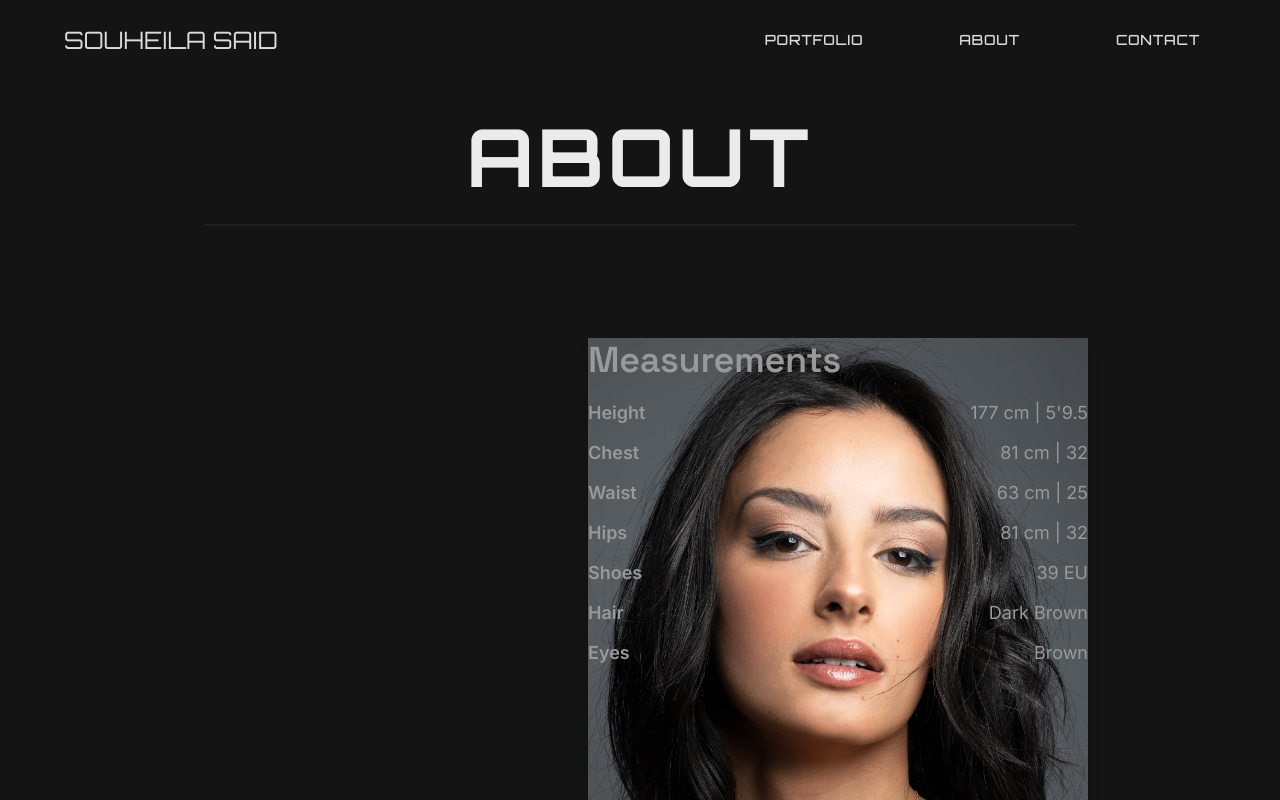
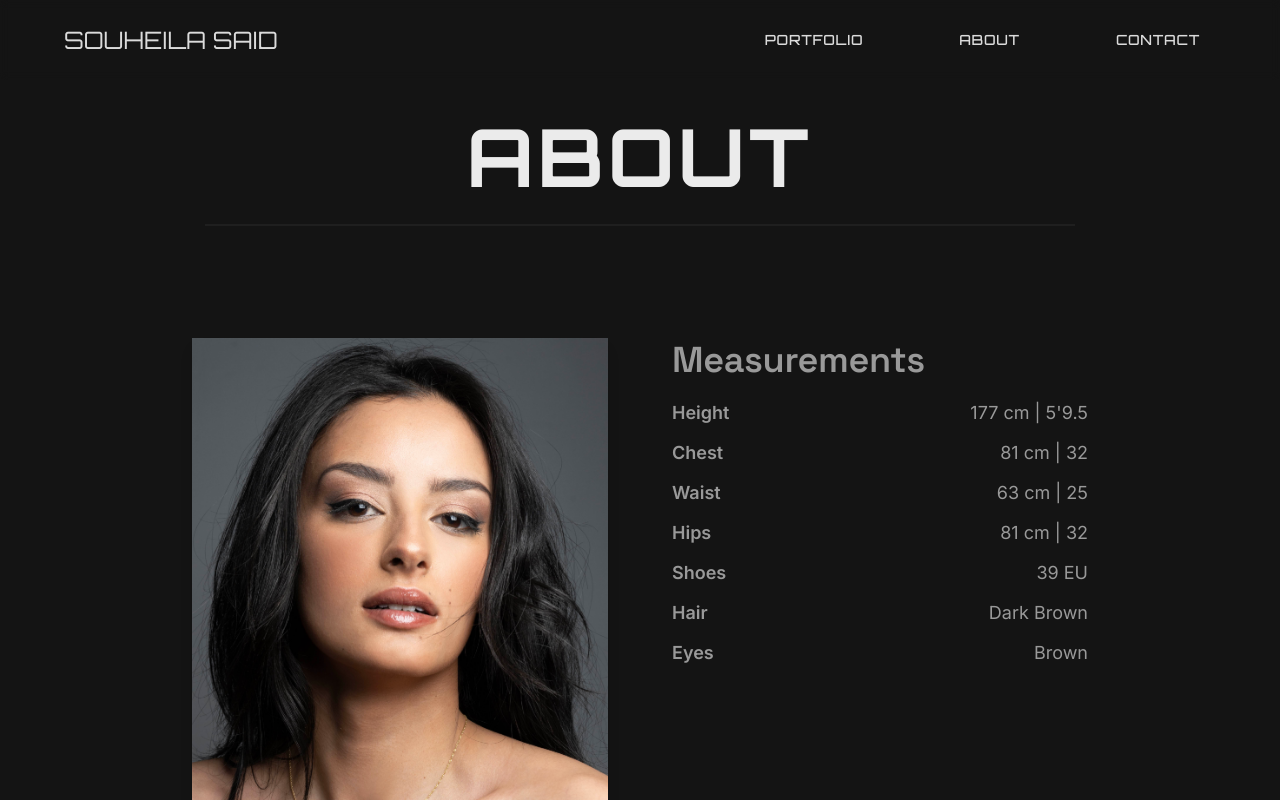
Before and after one commit to xxxsosoxxx/portfolio, a React (Vite) app: page /about in a window 1280 px wide. Shown: the top 800 px of the page. Built offline with nearby package versions, Linux system fonts and the light colour scheme.

Commit message:
fix: about layout

```diff
--- a/client/pages/About.tsx
+++ b/client/pages/About.tsx
@@ -1,6 +1,7 @@
 import { Helmet } from "react-helmet";
 import { PageTransition } from "@/components/ui/PageTransition";
 import { HeroBlock } from "@/components/ui/HeroBlock";
+import "@/styles/about.css";
 
 export default function About() {
   return (
@@ -42,7 +43,7 @@ export default function About() {
 
         {/* Desktop grid version */}
         <section className="hidden md:block bg-background py-16">
-          <div className="container-narrow grid grid-cols-2 gap-x-16 items-start">
+          <div className="container-narrow about-grid">
             <div className="about-photo">
               <img
                 src="/DSC_0666.jpg"
--- a/client/styles/about.css
+++ b/client/styles/about.css
@@ -0,0 +1,28 @@
+/* About page layout */
+.about-grid {
+  display: grid;
+  grid-template-columns: 1fr 1fr;
+  grid-template-areas: "photo measurements";
+  gap: 4rem;
+  align-items: start;
+}
+
+.about-photo {
+  grid-area: photo;
+  width: 100%;
+}
+
+.about-measurements {
+  grid-area: measurements;
+}
+
+/* Responsive adjustments */
+@media (max-width: 768px) {
+  .about-grid {
+    grid-template-columns: 1fr;
+    grid-template-areas:
+      "photo"
+      "measurements";
+    gap: 2rem;
+  }
+}
```
